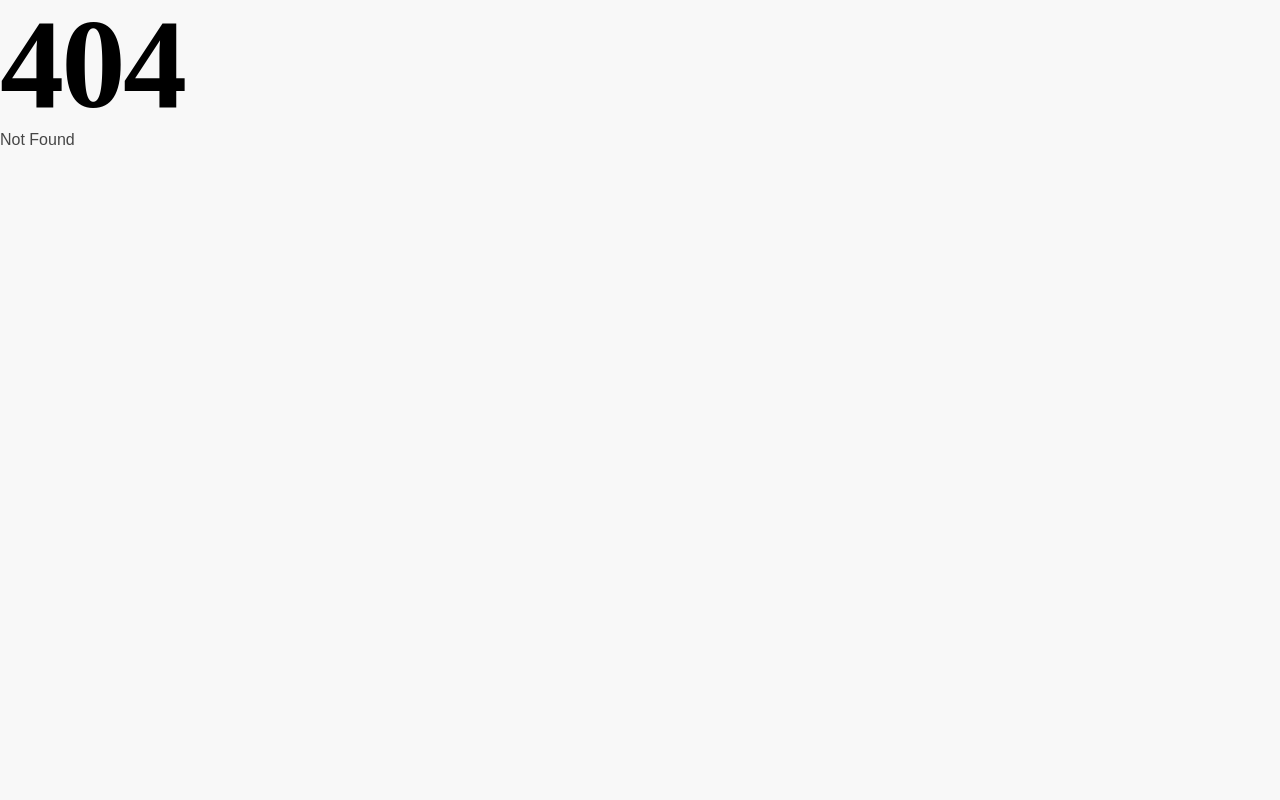
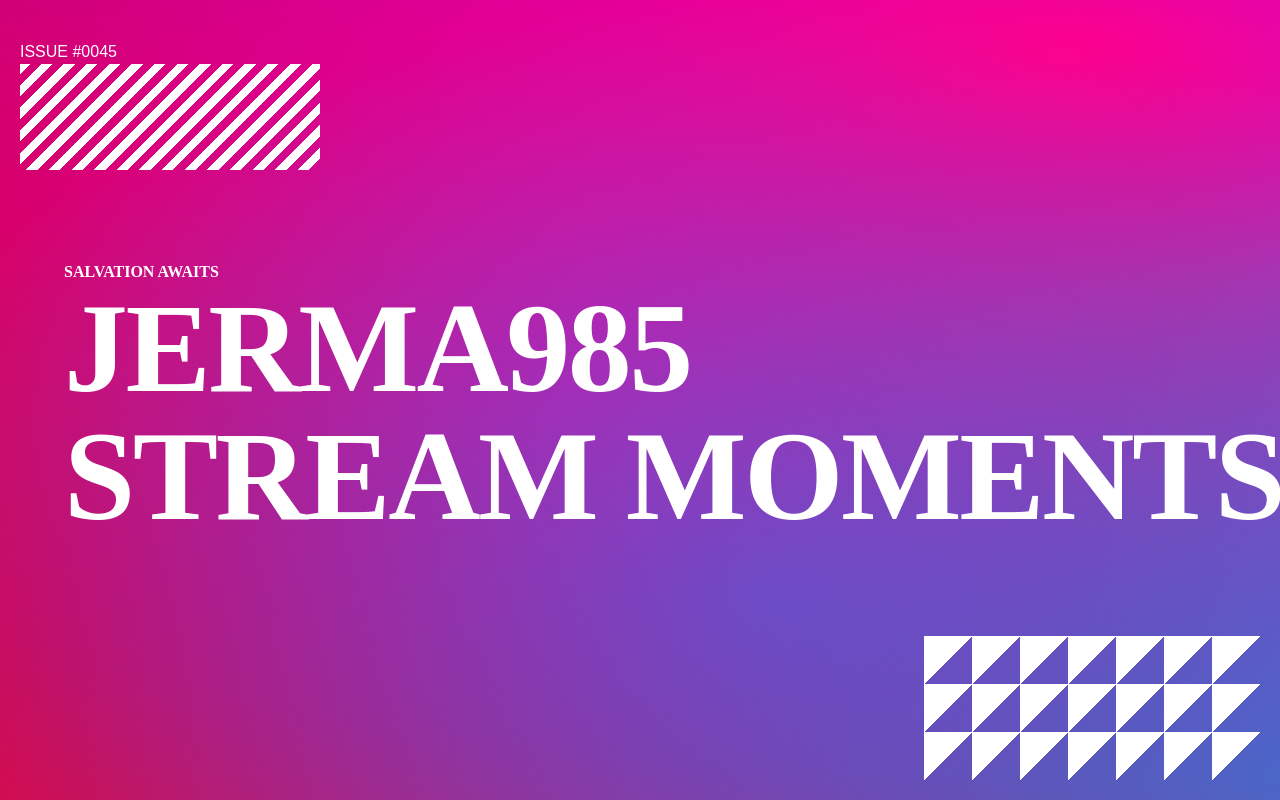
Before and after one commit to styxpilled/marathon, a SvelteKit app: page /2 in a window 1280 px wide. Before the commit this address had no page. Built offline with nearby package versions, Linux system fonts and the light colour scheme.

Commit message:
feat: page 2

```diff
--- /dev/null
+++ b/src/routes/2/+page.svelte
@@ -0,0 +1,82 @@
+<div class="root">
+	<div class="stripes">
+		<span>ISSUE #0045</span>
+		<div class="stripes-bg" />
+	</div>
+	<div class="triangles" />
+	<div class="title">
+		<h3>SALVATION AWAITS</h3>
+		<h1>JERMA985 <span>STREAM MOMENTS</span></h1>
+	</div>
+</div>
+
+<style>
+	.root {
+		position: relative;
+		display: flex;
+		justify-content: center;
+		align-items: center;
+		min-height: 100%;
+		min-height: 100vh;
+		width: 100%;
+		color: white;
+		background-size: 100% 100%;
+		background-position: 0px 0px, 0px 0px, 0px 0px, 0px 0px, 0px 0px, 0px 0px;
+		background-image: radial-gradient(75% 75% at 60% 75%, #0092ff66 0%, #073aff00 100%),
+			radial-gradient(49% 81% at 45% 47%, #ff00fa45 0%, #073aff00 100%),
+			linear-gradient(46deg, #ff0017c9 1%, #ff000000 99%),
+			radial-gradient(142% 91% at 83% 7%, #ff0097fc 1%, #ff000000 99%),
+			radial-gradient(142% 91% at -6% 74%, #6e00ffff 1%, #1308ff00 99%),
+			radial-gradient(142% 91% at 111% 84%, #00a5ffff 55%, #6600ffff 100%);
+		overflow: hidden;
+
+		--bg: var(--color-accent-1);
+		--bg-color: white;
+	}
+
+	.title {
+		max-width: 72rem;
+		z-index: 2;
+	}
+
+	.triangles {
+		position: absolute;
+		bottom: 20px;
+		right: 20px;
+
+		background: linear-gradient(
+			-45deg,
+			transparent 0,
+			transparent 50%,
+			var(--bg-color) 50%,
+			var(--bg-color) 100%
+		);
+		background-size: 48px 48px;
+		height: calc(48px * 3);
+		width: calc(48px * 7);
+	}
+
+	.stripes {
+		position: absolute;
+		top: 40px;
+		left: 20px;
+	}
+
+	.stripes-bg {
+		--stripe-size: 8px;
+
+		background: repeating-linear-gradient(
+			-45deg,
+			transparent,
+			transparent var(--stripe-size),
+			var(--bg-color) var(--stripe-size),
+			var(--bg-color) calc(var(--stripe-size) * 2)
+		);
+		height: 106px;
+		width: 300px;
+	}
+
+	span {
+		white-space: nowrap;
+	}
+</style>
--- a/src/styles/app.css
+++ b/src/styles/app.css
@@ -1,5 +1,5 @@
 :root {
-  font-family: "Source Sans Pro", Arial, Helvetica, sans-serif;
+  font-family: "Montserrat", Arial, Helvetica, sans-serif;
 
   --brightness: 1;
 
@@ -130,8 +130,10 @@
 #root {
 
   --color-accent-1: #c2fe0c;
+  --color-accent-2: #1f1820;
 
-  --color-text: var(--color-surface-800);
+
+  --color-text: 0 0 0;
   --text-opacity: 100%;
   --item-accent: var(--color-surface-500);
   --item-opacity: 100%;
--- a/src/styles/noninteractive.css
+++ b/src/styles/noninteractive.css
@@ -4,7 +4,6 @@
 h4,
 h5,
 h6 {
-  color: black;
   font-family: "Montserrat";
   font-weight: bold;
 }
```
